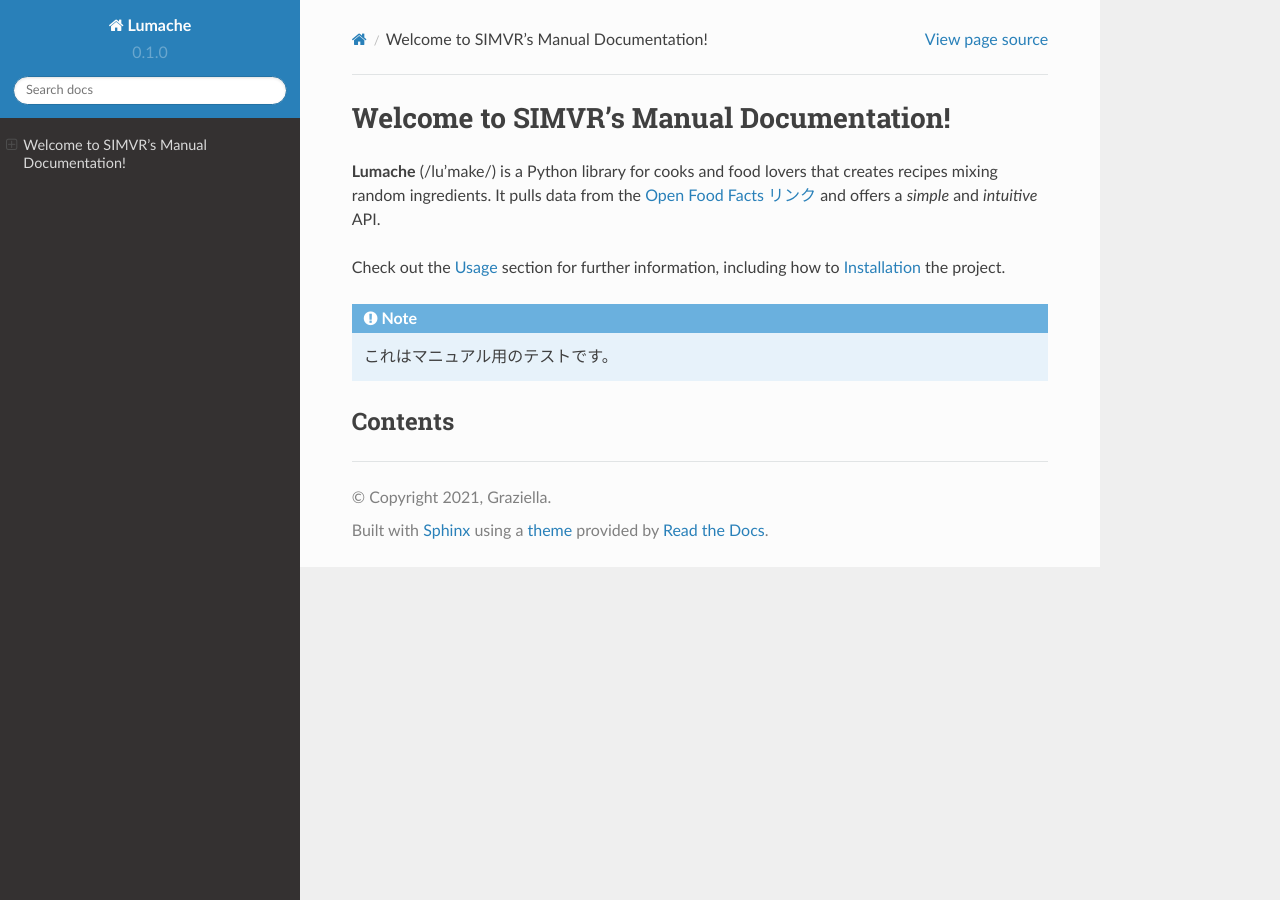
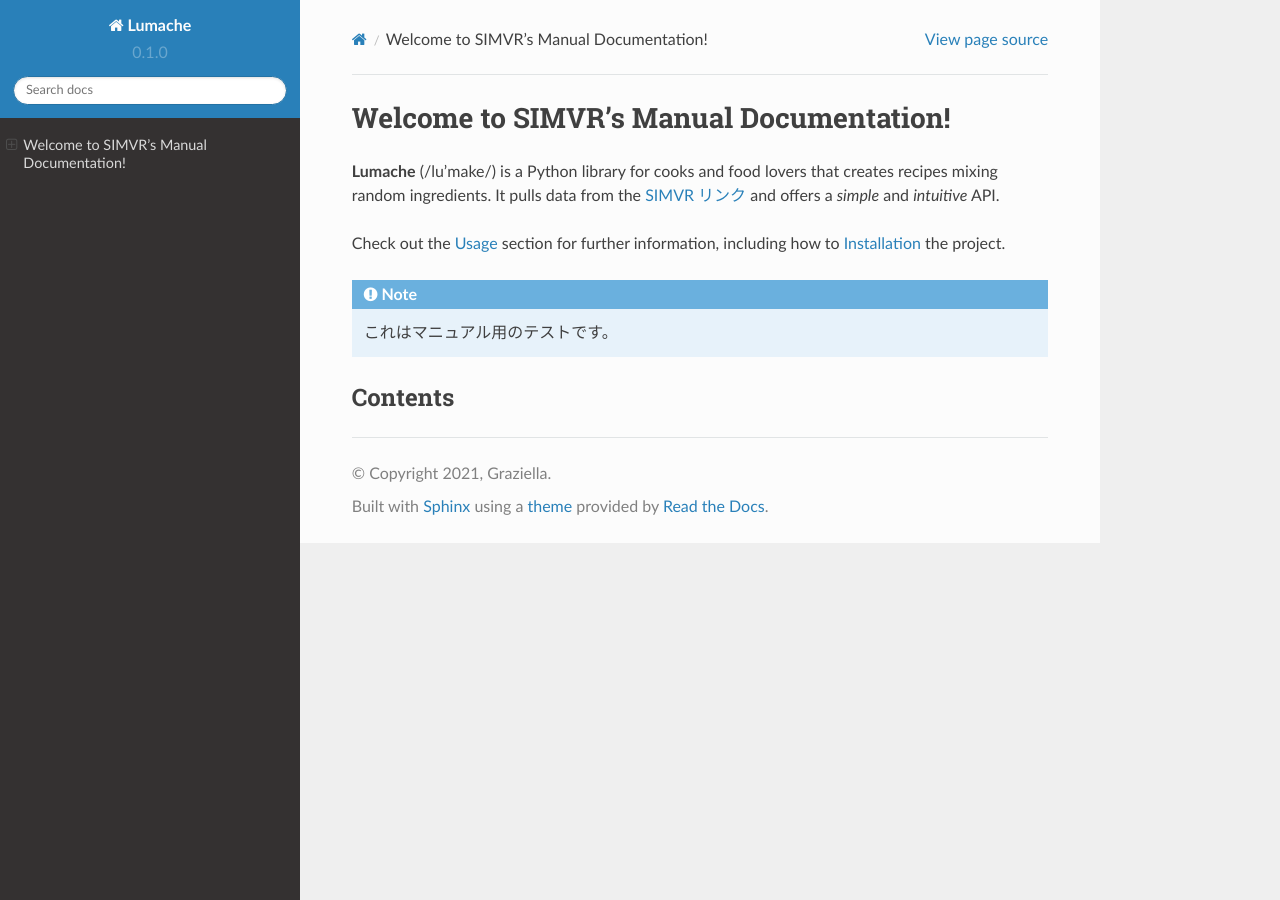
Before and after one commit to mikihara-nagisa/rtd-tutorial, a Sphinx documentation site: the page built from docs/source/index.rst, in a window 1280 px wide. Built offline with Sphinx 7.4.7 and the Read the Docs theme 2.0.0, drawn with Linux system fonts in a browser that asks for light colours; pages that are not in the unit, such as notebooks, are missing from menus.

Commit message:
Update index.rst

```diff
--- a/docs/source/index.rst
+++ b/docs/source/index.rst
@@ -3,7 +3,7 @@ Welcome to SIMVR's Manual Documentation!
 
 **Lumache** (/lu'make/) is a Python library for cooks and food lovers
 that creates recipes mixing random ingredients.
-It pulls data from the `Open Food Facts リンク <https://motion.wizapply.com/simvr/>`_
+It pulls data from the `SIMVR リンク <https://motion.wizapply.com/simvr/>`_
 and offers a *simple* and *intuitive* API.
 
 Check out the :doc:`usage` section for further information, including
```
